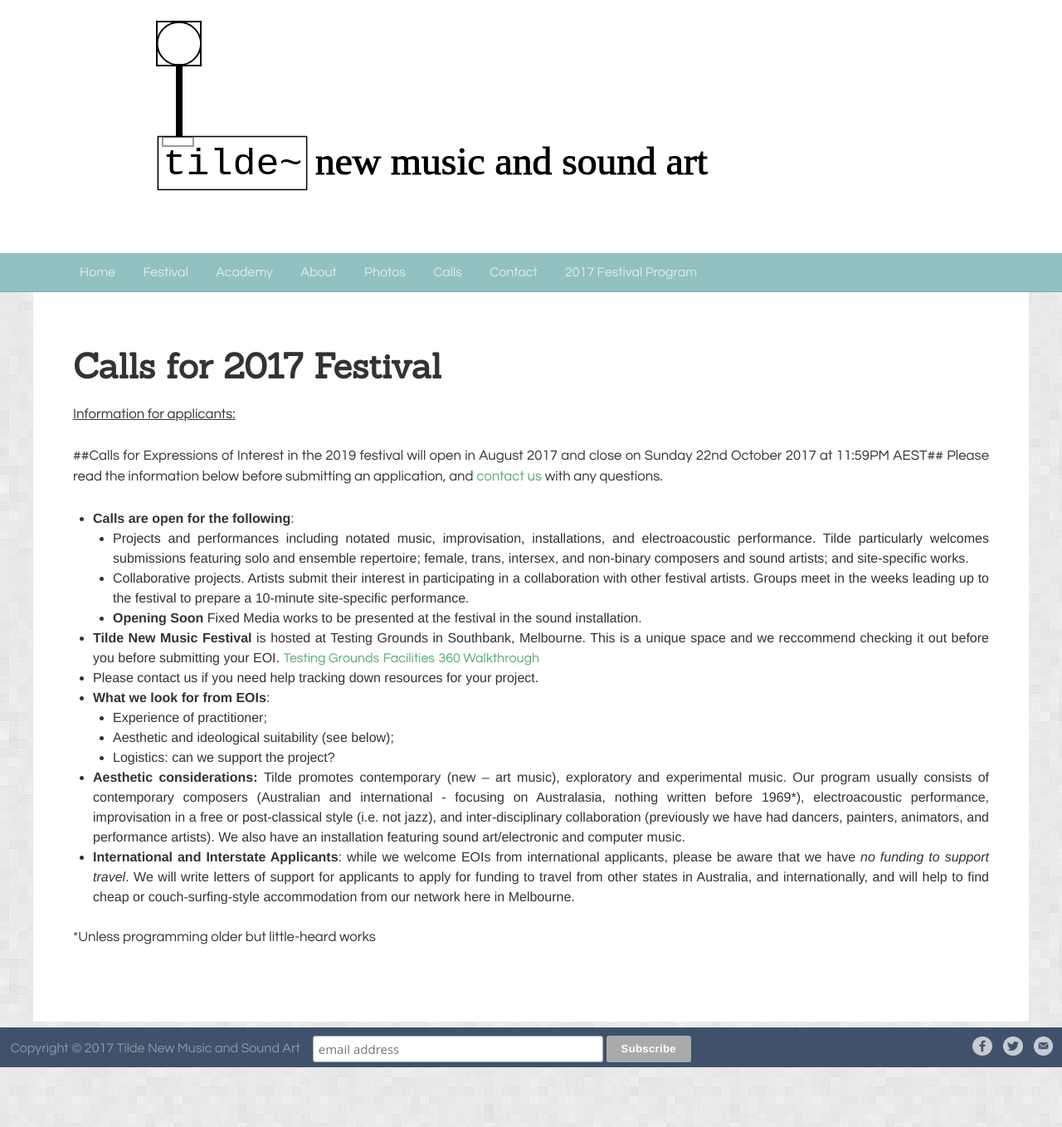
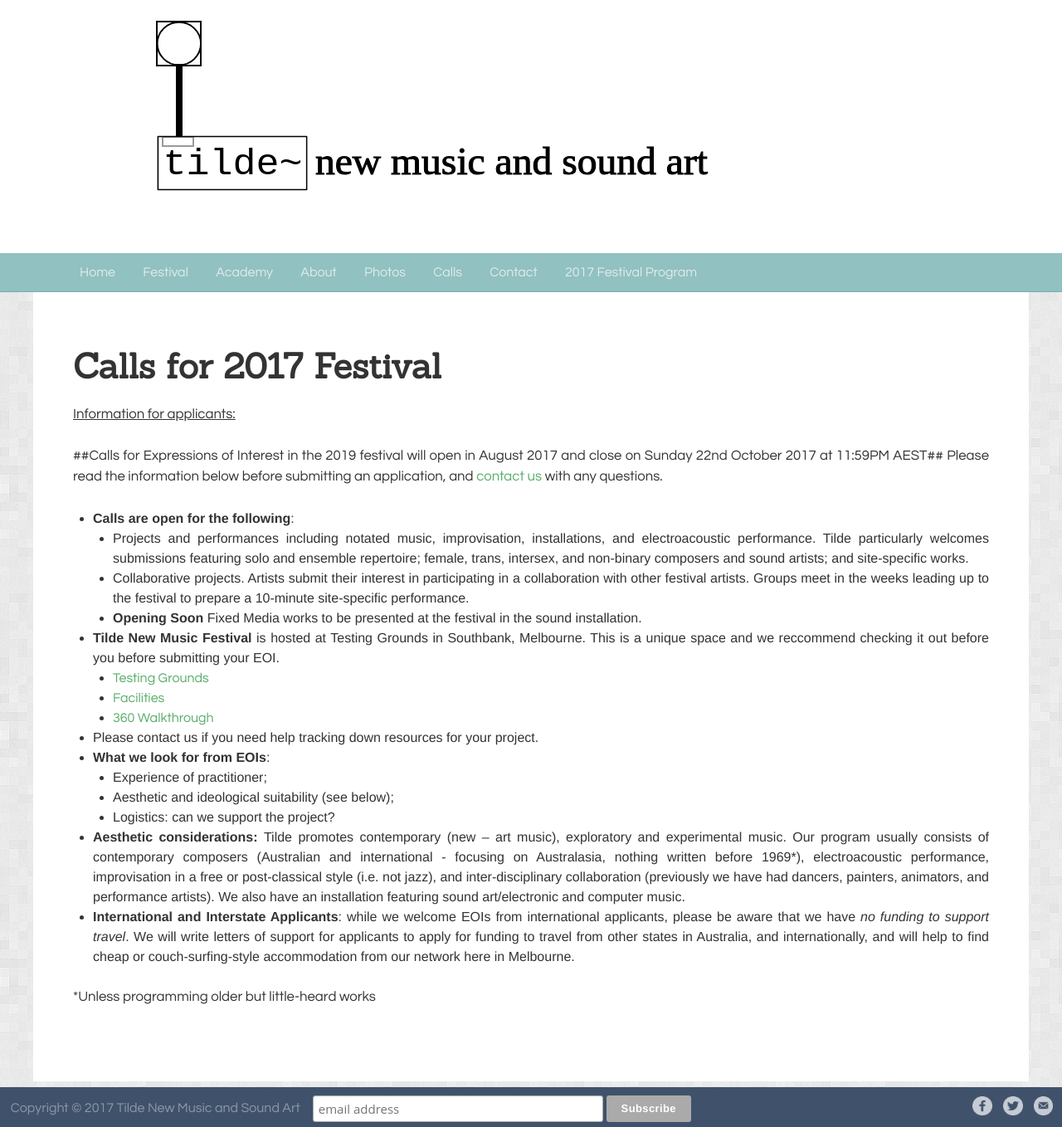
Before and after one commit to unclewalter/tilde-festival-website, a Jekyll site: the page built from pages/calls.md, in a window 1280 px wide. Shown: the whole page at 83% size. Built offline with Jekyll 4.4.1, drawn with Linux system fonts in a browser that asks for light colours; before the commit the page ends 1286 px from its top, so only the background shows below that.

```diff
--- a/pages/calls.md
+++ b/pages/calls.md
@@ -16,9 +16,9 @@ Please read the information below before submitting an application, and [contact
     *   **Opening Soon** Fixed Media works to be presented at the festival in the sound installation.
 
 *   **Tilde New Music Festival** is hosted at Testing Grounds in Southbank, Melbourne. This is a unique space and we reccommend checking it out before you before submitting your EOI.
-[Testing Grounds](http://www.testing-grounds.com.au/)
-[Facilities](http://www.testing-grounds.com.au/article/facilities-gallery/)
-[360 Walkthrough](https://www.google.com.au/maps/uv?hl=en&pb=!1s0x6ad642b10dc0769f%3A0x9a7244e0c52fb526!2m17!8m2!1m1!1e2!16m13!1b1!2m2!1m1!1e1!2m2!1m1!1e3!2m2!1m1!1e4!2m2!1m1!1e5!3m1!7e115!4s%2Fmaps%2Fplace%2Ftesting%2Bgrounds%2F%40-37.8212676%2C144.9674896%2C3a%2C75y%2C24.55h%2C90t%2Fdata%3D*213m4*211e1*213m2*211sNg33GpWOiecAAAQ7Lv5Utg*212e0*214m2*213m1*211s0x0%3A0x9a7244e0c52fb526&imagekey=!1e2!2sNMlTYdq04E8AAAQ7LvcrVw&sa=X&ved=0ahUKEwivqvbT0ObRAhVKFZQKHVL4ArwQoB8IfTAO&activetab=panorama/)
+     *   [Testing Grounds](http://www.testing-grounds.com.au/)
+     *   [Facilities](http://www.testing-grounds.com.au/article/facilities-gallery/)
+     *   [360 Walkthrough](https://www.google.com.au/maps/uv?hl=en&pb=!1s0x6ad642b10dc0769f%3A0x9a7244e0c52fb526!2m17!8m2!1m1!1e2!16m13!1b1!2m2!1m1!1e1!2m2!1m1!1e3!2m2!1m1!1e4!2m2!1m1!1e5!3m1!7e115!4s%2Fmaps%2Fplace%2Ftesting%2Bgrounds%2F%40-37.8212676%2C144.9674896%2C3a%2C75y%2C24.55h%2C90t%2Fdata%3D*213m4*211e1*213m2*211sNg33GpWOiecAAAQ7Lv5Utg*212e0*214m2*213m1*211s0x0%3A0x9a7244e0c52fb526&imagekey=!1e2!2sNMlTYdq04E8AAAQ7LvcrVw&sa=X&ved=0ahUKEwivqvbT0ObRAhVKFZQKHVL4ArwQoB8IfTAO&activetab=panorama/)
 *   Please contact us if you need help tracking down resources for your project.
 *   **What we look for from EOIs**:
     *   Experience of practitioner;
```
